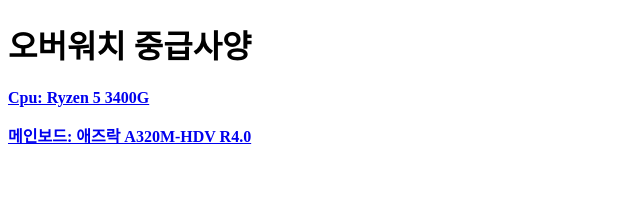
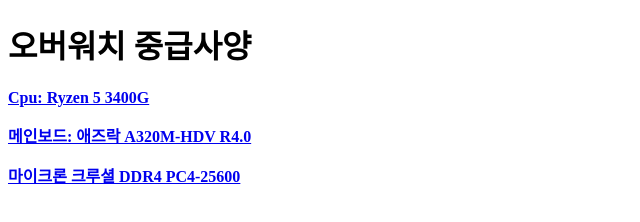
Before and after one commit to dnjseodnd12/-, a plain HTML site: page 1.html in a window 1280 px wide. Shown: the whole page, without its empty margins (0-640 px from the left). Drawn offline with Linux system fonts and the light colour scheme.

Commit message:
Add files via upload

```diff
--- a/1.html
+++ b/1.html
@@ -4,9 +4,15 @@
     <title>오버워치 중급사양</title>
     <h1>오버워치 중급사양</h1>
   </head>
+<body>
   <p>
   <Strong><a href="https://search.shopping.naver.com/catalog/20071591863?query=%EB%9D%BC%EC%9D%B4%EC%A0%A0%205%203400g&NaPm=ct%3Dkkama7bk%7Cci%3D83dfd802e5e5d0d07e9b0a9f11e4fc6a66152b61%7Ctr%3Dslsl%7Csn%3D95694%7Chk%3Da756a08c623d381cacf2d21a4da37949cc5309d6" target="_blank" title="네이버 최저가">Cpu: Ryzen 5 3400G</a></strong>
   </p>
   <p>
   <strong><a href="https://search.shopping.naver.com/catalog/17452868924?query=%EC%95%A0%EC%A6%88%EB%9D%BD%20A320m-hdv%20r4.0&NaPm=ct%3Dkkamex2o%7Cci%3Dd5dc7c0ae59537d27656379b18d0e46c5e5eb2ad%7Ctr%3Dslsl%7Csn%3D95694%7Chk%3D698c3458e8274971c29cd30b647099d95e45dbe9" target="_blank" title="네이버 최저가">메인보드: 애즈락 A320M-HDV R4.0</a></strong>
   </p>
+  <p>
+  <strong><a href="https://search.shopping.naver.com/catalog/21746918555?query=%EB%A7%88%EC%9D%B4%ED%81%AC%EB%A1%A0%20pc4%2025600&NaPm=ct%3Dkkamssaw%7Cci%3D1304a30f06f549ab9bce3ee41dca59af339dc43c%7Ctr%3Dslsl%7Csn%3D95694%7Chk%3D14d7177c3cb65289c0f6db0f9a3554e6856cffe5" target="_blank" title="네이버 최저가">마이크론 크루셜 DDR4 PC4-25600</a></strong>
+  </p>
+</body>
+</html>
```
Also changed, not shown: index.html (+1 -1 lines).
